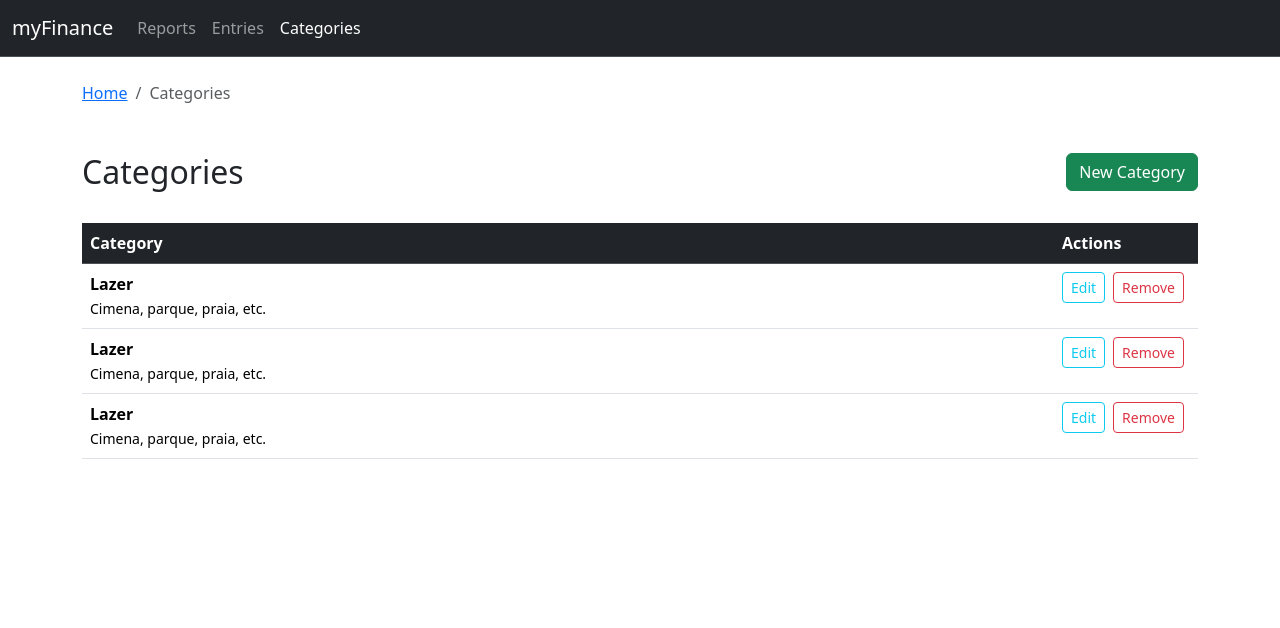
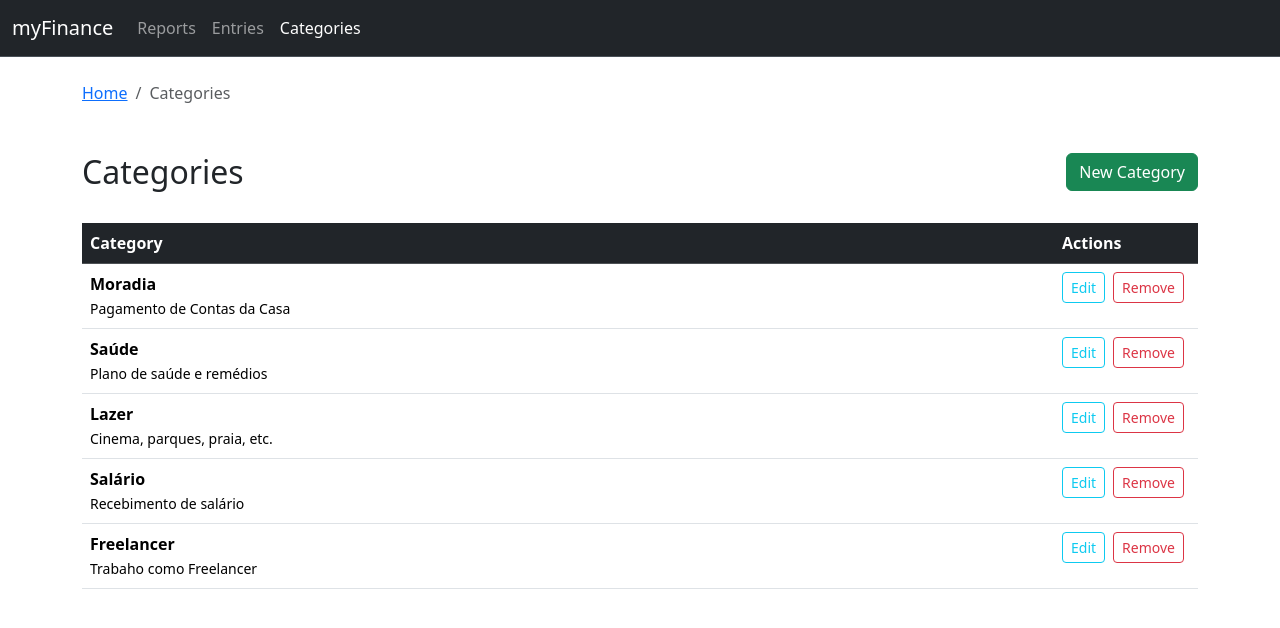
Before and after one commit to lessa-portfolio/angular-finance, an Angular app: page /categories in a window 1280 px wide. Shown: the top 628 px of the page. Built offline with nearby package versions, Linux system fonts and the light colour scheme.

Commit message:
feat: list categories in categories page

```diff
--- a/src/app/app.module.ts
+++ b/src/app/app.module.ts
@@ -3,6 +3,7 @@ import { BrowserModule } from '@angular/platform-browser';
 
 import { AppComponent } from './app.component';
 import { AppRoutingModule } from './app-routing.module';
+import { HttpClientModule } from '@angular/common/http';
 
 @NgModule({
   declarations: [
@@ -10,6 +11,7 @@ import { AppRoutingModule } from './app-routing.module';
   ],
   imports: [
     BrowserModule,
+    HttpClientModule,
     AppRoutingModule
   ],
   providers: [],
--- a/src/app/pages/categories/category-list/category-list.component.html
+++ b/src/app/pages/categories/category-list/category-list.component.html
@@ -32,37 +32,14 @@
 
   <!-- tbody>tr>td*2 -->
   <tbody>
-    <tr>
+    <tr *ngFor="let category of categories">
       <td>
-        <strong>Lazer</strong><br>
-        <small>Cimena, parque, praia, etc.</small>
+        <strong>{{ category.name }}</strong><br>
+        <small>{{ category.description }}</small>
       </td>
       <td>
-        <a [routerLink]="[12, 'edit']" class="btn btn-sm btn-outline-info me-2">Edit</a>
-        <!-- (click)="deleteCategory(category.id)" -->
-        <a class="btn btn-sm btn-outline-danger">Remove</a>
-      </td>
-    </tr>
-    <tr>
-      <td>
-        <strong>Lazer</strong><br>
-        <small>Cimena, parque, praia, etc.</small>
-      </td>
-      <td>
-        <a [routerLink]="[12, 'edit']" class="btn btn-sm btn-outline-info me-2">Edit</a>
-        <!-- (click)="deleteCategory(category.id)" -->
-        <a class="btn btn-sm btn-outline-danger">Remove</a>
-      </td>
-    </tr>
-    <tr>
-      <td>
-        <strong>Lazer</strong><br>
-        <small>Cimena, parque, praia, etc.</small>
-      </td>
-      <td>
-        <a [routerLink]="[12, 'edit']" class="btn btn-sm btn-outline-info me-2">Edit</a>
-        <!-- (click)="deleteCategory(category.id)" -->
-        <a class="btn btn-sm btn-outline-danger">Remove</a>
+        <a class="btn btn-sm btn-outline-info me-2" [routerLink]="[category.id]">Edit</a>
+        <a class="btn btn-sm btn-outline-danger" (click)="deleteCategory(category)">Remove</a>
       </td>
     </tr>
   </tbody>
--- a/src/app/pages/categories/category-list/category-list.component.ts
+++ b/src/app/pages/categories/category-list/category-list.component.ts
@@ -1,4 +1,6 @@
+import { CategoryService } from './../shared/category.service';
 import { Component } from '@angular/core';
+import { Category } from '../shared/categories.model';
 
 @Component({
   selector: 'app-category-list',
@@ -6,5 +8,21 @@ import { Component } from '@angular/core';
   styleUrls: ['./category-list.component.scss']
 })
 export class CategoryListComponent {
+  categories: Category[] = [];
 
+  constructor(private categoryService: CategoryService) {}
+
+  ngOnInit() {
+    this.categoryService.getAll().subscribe({
+      next: categories => this.categories = categories,
+      error: error => console.error(error)
+    });
+  }
+
+  deleteCategory(category: Category) {
+    this.categoryService.delete(category.id).subscribe({
+      next: () => this.categories = this.categories.filter(el => el !== category),
+      error: error => console.error(error)
+    });
+  }
 }
--- /dev/null
+++ b/src/app/pages/categories/shared/category.service.ts
@@ -0,0 +1,116 @@
+import { Injectable } from '@angular/core';
+import { HttpClient, HttpHeaders } from '@angular/common/http';
+import { Category } from './categories.model';
+import { Observable, catchError, map, of, throwError } from 'rxjs';
+
+const categories: Category[] = [
+  { id: 1, name: 'Moradia', description: 'Pagamento de Contas da Casa' },
+  { id: 2, name: 'Saúde', description: 'Plano de saúde e remédios' },
+  { id: 3, name: 'Lazer', description: 'Cinema, parques, praia, etc.' },
+  { id: 4, name: 'Salário', description: 'Recebimento de salário' },
+  { id: 5, name: 'Freelancer', description: 'Trabaho como Freelancer' },
+];
+
+@Injectable({
+  providedIn: 'root'
+})
+export class CategoryService {
+  private apiPath: string = 'your-url-here';
+
+  constructor(private http: HttpClient) { }
+
+  public getAll(): Observable<Category[]> {
+    return of(categories).pipe(
+      catchError(this.handleError),
+      map(this.jsonDataToCategories)
+    );
+    // return this.http.get<Category[]>(this.apiPath).pipe(
+    //   catchError(this.handleError),
+    //   map(this.jsonDataToCategories)
+    // );
+  }
+
+  public getById(id: number): Observable<Category> {
+    const category = categories.find(cat => cat.id === id);
+    return of(category).pipe(
+      catchError(this.handleError),
+      map(this.jsonDataToCategory)
+    );
+    // return this.http.get<Category[]>(this.apiPath + '/' + id).pipe(
+    //   catchError(this.handleError),
+    //   map(this.jsonDataToCategory)
+    // );
+  }
+
+  public create(category: Category): Observable<Category> {
+    category.id = categories.length + 1;
+
+    categories.push(category);
+
+    return of(category).pipe(
+      catchError(this.handleError),
+      map(this.jsonDataToCategory)
+    );;
+
+    // return this.http.post(this.apiPath, category).pipe(
+    //   catchError(this.handleError),
+    //   map(this.jsonDataToCategory)
+    // );
+  }
+
+  public update(category: Category): Observable<Category> {
+    const index = categories.findIndex(cat => cat.id === category.id);
+
+    if (index !== -1) {
+      categories[index] = category;
+
+      return of(category).pipe(
+        catchError(this.handleError),
+        map(() => category)
+      );
+    } else {
+      return of(category).pipe(
+        catchError(this.handleError),
+        map(() => category)
+      );
+    }
+
+    // return this.http.put(this.apiPath + '/' + category.id, category).pipe(
+    //   catchError(this.handleError),
+    //   map(() => category)
+    // );
+  }
+
+  public delete(id: number): Observable<any> {
+    const index = categories.findIndex(cat => cat.id === id);
+
+    if (index !== -1) {
+      categories.splice(index, 1);
+      return of(categories);
+    } else {
+      return of(categories);
+    }
+    // return this.http.delete(this.apiPath + '/' + id).pipe(
+    //   catchError(this.handleError),
+    //   map(() => null)
+    // );
+  }
+
+  // Private Methods
+  private jsonDataToCategories(jsonData: any[]): Category[] {
+    const categories: Category[] = [];
+
+    jsonData.forEach(element => categories.push(element as Category));
+
+    return categories;
+  }
+
+  private jsonDataToCategory(jsonData: any): Category {
+    return jsonData as Category;
+  }
+
+  private handleError(error: any): Observable<any> {
+    console.error(error);
+    return throwError(error);
+  }
+}
```
Also changed, not shown: src/app/pages/categories/shared/categories.model.ts (added, +7 -0 lines), 1 other file (tests, documents, lock files or other folders).
